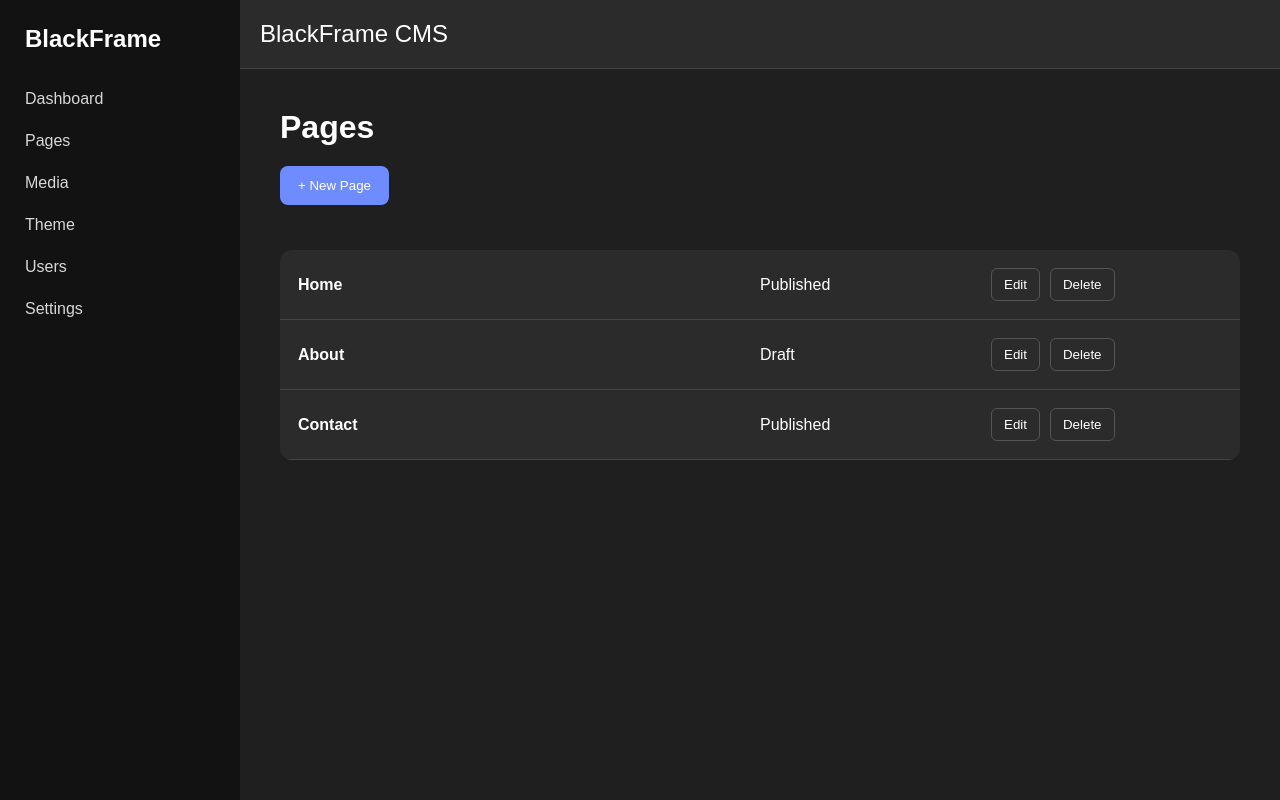
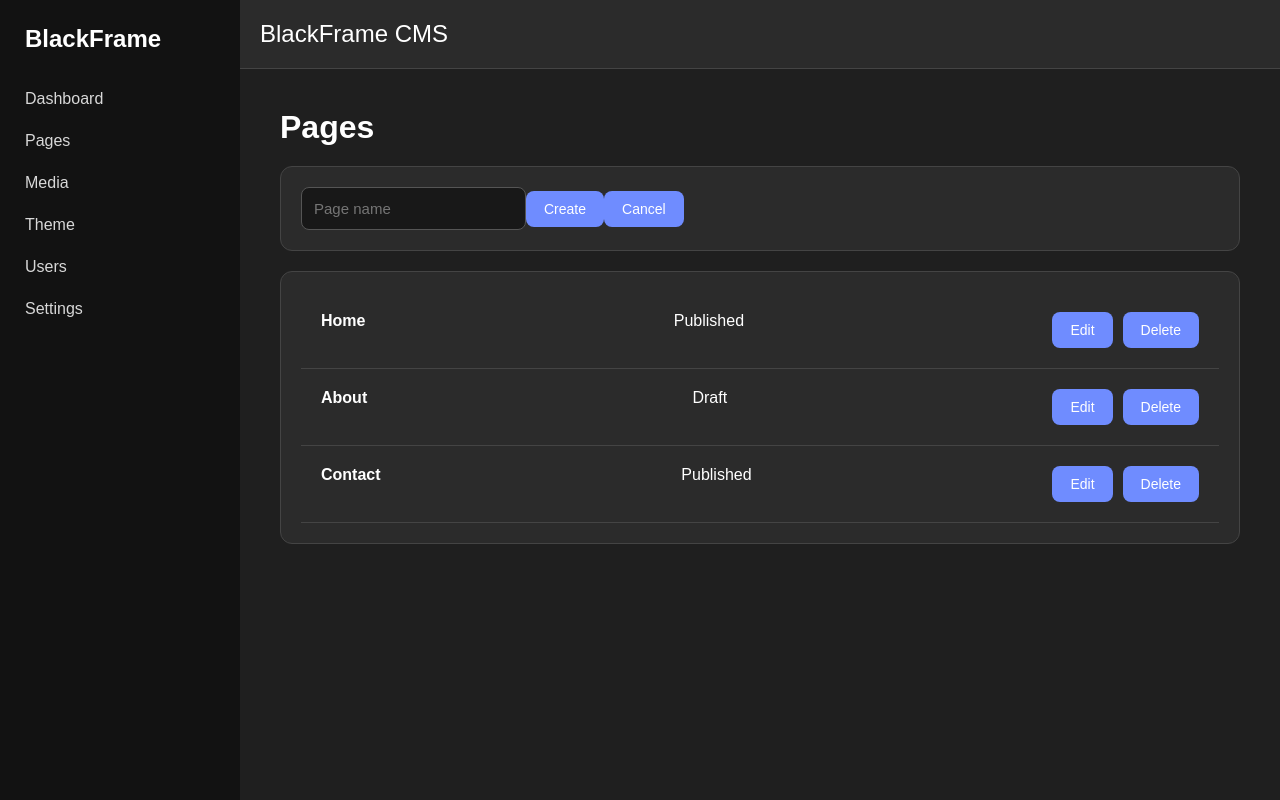
Before and after one commit to plasticblocks3D/blackframe-cms, a React (Vite) app: page /pages in a window 1280 px wide. Both pictures are taken after a click on the button "+ New Page". Built offline with nearby package versions, Linux system fonts and the light colour scheme.

Commit message:
Milestone 3.1

```diff
--- a/src/App.css
+++ b/src/App.css
@@ -4,142 +4,228 @@
   box-sizing: border-box;
 }
 
+
 html,
 body,
 #root {
-  width: 100%;
-  height: 100%;
-  font-family: Arial, Helvetica, sans-serif;
-}
-
-.app {
-  display: flex;
-  min-height: 100vh;
-  background: #1f1f1f;
-  color: white;
-}
-
-.sidebar {
-  width: 240px;
-  background: #121212;
-  padding: 25px;
-}
-
-.sidebar h2 {
-  margin-bottom: 25px;
-}
-
-.sidebar nav {
-  display: flex;
-  flex-direction: column;
-}
-
-.sidebar a {
-  color: #d8d8d8;
-  text-decoration: none;
-  padding: 12px 0;
-  transition: 0.2s;
-}
-
-.sidebar a:hover {
-  color: white;
-}
-
-.content {
-  flex: 1;
-}
-
-.topbar {
-  background: #2b2b2b;
-  padding: 20px;
-  font-size: 24px;
-  border-bottom: 1px solid #444;
-}
-
-.page {
-  padding: 40px;
-}
-
-.page h1 {
-  margin-bottom: 20px;
-}
-
-.stats-grid{
-    display:grid;
-    grid-template-columns:repeat(auto-fit,minmax(220px,1fr));
-    gap:20px;
-    margin-top:30px;
-}
-
-.stat-card{
-    background:#2b2b2b;
-    border:1px solid #444;
-    border-radius:12px;
-    padding:24px;
-    transition:.2s;
-}
-
-.stat-card:hover{
-    border-color:#6f8cff;
-    transform:translateY(-2px);
-}
-
-.stat-value{
-    font-size:38px;
-    font-weight:bold;
-}
-
-.stat-title{
-    margin-top:10px;
-    color:#aaa;
-}
-
-.page {
-  width: 100%;
-}
-
-.stats-grid {
-  width: 100%;
-}
-
-.primary-button {
-  background: #6f8cff;
-  color: white;
-  border: none;
-  padding: 12px 18px;
-  border-radius: 8px;
-  cursor: pointer;
-  margin-bottom: 25px;
-}
-
-.primary-button:hover {
-  opacity: .85;
+  width:100%;
+  height:100%;
+  font-family:Arial, Helvetica, sans-serif;
 }
 
 
-.page-table {
-  margin-top: 20px;
-  background: #2b2b2b;
-  border-radius: 12px;
-  overflow: hidden;
+body {
+  background:#1f1f1f;
+  color:white;
 }
 
 
-.page-row {
-  display: grid;
-  grid-template-columns: 2fr 1fr 1fr;
-  padding: 18px;
-  border-bottom: 1px solid #444;
-  align-items: center;
+
+.app {
+
+  display:flex;
+
+  min-height:100vh;
+
+  background:#1f1f1f;
+
 }
 
 
-.page-row button {
-  margin-right: 10px;
-  padding: 8px 12px;
-  border-radius: 6px;
-  border: 1px solid #555;
-  background: transparent;
-  color: white;
-  cursor: pointer;
+
+/* Sidebar */
+
+.sidebar {
+
+  width:240px;
+
+  background:#121212;
+
+  padding:25px;
+
 }
+
+
+.sidebar h2 {
+
+  margin-bottom:25px;
+
+}
+
+
+.sidebar nav {
+
+  display:flex;
+
+  flex-direction:column;
+
+}
+
+
+.sidebar a {
+
+  color:#d8d8d8;
+
+  text-decoration:none;
+
+  padding:12px 0;
+
+}
+
+
+.sidebar a:hover {
+
+  color:white;
+
+}
+
+
+
+
+
+/* Main */
+
+.content {
+
+  flex:1;
+
+}
+
+
+
+.topbar {
+
+  background:#2b2b2b;
+
+  padding:20px;
+
+  font-size:24px;
+
+  border-bottom:1px solid #444;
+
+}
+
+
+
+.page {
+
+  padding:40px;
+
+}
+
+
+
+.page h1 {
+
+  margin-bottom:20px;
+
+}
+
+
+
+
+
+/* Cards */
+
+.stat-card {
+
+  background:#2b2b2b;
+
+  border:1px solid #444;
+
+  border-radius:12px;
+
+  padding:20px;
+
+  margin-top:20px;
+
+}
+
+
+
+
+
+/* Buttons */
+
+button {
+
+  background:#6f8cff;
+
+  color:white;
+
+  border:none;
+
+  padding:10px 18px;
+
+  border-radius:8px;
+
+  cursor:pointer;
+
+  font-size:14px;
+
+}
+
+
+
+button:hover {
+
+  opacity:.85;
+
+}
+
+
+
+
+/* Inputs */
+
+input {
+
+  background:#181818;
+
+  color:white;
+
+  border:1px solid #555;
+
+  border-radius:8px;
+
+  padding:12px;
+
+  font-size:15px;
+
+}
+
+
+
+
+
+/* Page rows */
+
+.page-row {
+
+  display:flex;
+
+  justify-content:space-between;
+
+  align-items:center;
+
+  padding:20px;
+
+  border-bottom:1px solid #444;
+
+}
+
+
+
+.page-row:last-child {
+
+  border-bottom:none;
+
+}
+
+
+
+.page-actions button {
+
+  margin-left:10px;
+
+}
--- /dev/null
+++ b/src/pages/admin/PageEditor.tsx
@@ -0,0 +1,112 @@
+import { useParams, useNavigate } from "react-router-dom";
+import { useCMS } from "../../store/CMSContext";
+import { useState } from "react";
+
+
+export default function PageEditor() {
+
+
+  const { id } = useParams();
+
+  const navigate = useNavigate();
+
+  const { pages } = useCMS();
+
+
+  const page = pages.find(
+    p => p.id === Number(id)
+  );
+
+
+  const [title, setTitle] = useState(
+    page?.title || ""
+  );
+
+
+  if (!page) {
+
+    return (
+
+      <div className="page">
+
+        <h1>Page Not Found</h1>
+
+        <button onClick={() => navigate("/pages")}>
+
+          Back
+
+        </button>
+
+      </div>
+
+    );
+
+  }
+
+
+
+  return (
+
+    <div className="page">
+
+      <h1>Edit Page</h1>
+
+
+      <div className="stat-card">
+
+
+        <label>
+          Page Title
+        </label>
+
+
+        <input
+
+          value={title}
+
+          onChange={
+            e => setTitle(e.target.value)
+          }
+
+          style={{
+            width:"100%",
+            padding:"12px",
+            marginTop:"10px"
+          }}
+
+        />
+
+
+        <br /><br />
+
+
+        <button>
+
+          Save Changes
+
+        </button>
+
+
+        <button
+
+          onClick={() => navigate("/pages")}
+
+          style={{
+            marginLeft:"10px"
+          }}
+
+        >
+
+          Cancel
+
+        </button>
+
+
+      </div>
+
+
+    </div>
+
+  );
+
+}
--- a/src/pages/admin/Pages.tsx
+++ b/src/pages/admin/Pages.tsx
@@ -1,36 +1,128 @@
 import { useCMS } from "../../store/CMSContext";
+import { useState } from "react";
+import { useNavigate } from "react-router-dom";
 
 
 export default function Pages() {
 
-  const {
-    pages,
-    deletePage
-  } = useCMS();
+
+  const { pages, addPage, deletePage } = useCMS();
+
+
+  const navigate = useNavigate();
+
+
+  const [creating, setCreating] = useState(false);
+
+  const [name, setName] = useState("");
+
+
+
+  function createPage() {
+
+    if (!name.trim()) return;
+
+
+    addPage(name);
+
+
+    setName("");
+
+    setCreating(false);
+
+  }
+
 
 
   return (
 
     <div className="page">
 
+
       <h1>Pages</h1>
 
 
-      <button className="primary-button">
+
+      {!creating && (
+
+        <button
+
+          onClick={() => setCreating(true)}
+
+        >
+
           + New Page
+
+        </button>
+
+      )}
+
+
+
+
+      {creating && (
+
+        <div className="stat-card">
+
+
+          <input
+
+            placeholder="Page name"
+
+            value={name}
+
+            onChange={
+              e => setName(e.target.value)
+            }
+
+          />
+
+
+          <button onClick={createPage}>
+
+            Create
+
           </button>
 
 
+          <button
 
-      <div className="page-table">
+            onClick={() => setCreating(false)}
+
+          >
+
+            Cancel
+
+          </button>
+
+
+        </div>
+
+      )}
+
+
+
+
+
+
+      <div className="stat-card">
 
 
       {pages.map(page => (
 
         <div
-            className="page-row"
+
           key={page.id}
+
+          style={{
+            display:"flex",
+            justifyContent:"space-between",
+            padding:"20px",
+            borderBottom:"1px solid #444"
+          }}
+
         >
+
 
           <strong>
             {page.title}
@@ -42,25 +134,46 @@ export default function Pages() {
           </span>
 
 
+
           <div>
 
-              <button>
+
+          <button
+
+            onClick={() =>
+              navigate(`/pages/edit/${page.id}`)
+            }
+
+          >
+
             Edit
+
           </button>
 
 
+
           <button
+
             onClick={() =>
               deletePage(page.id)
             }
+
+            style={{
+              marginLeft:"10px"
+            }}
+
           >
+
             Delete
+
           </button>
+
 
           </div>
 
 
         </div>
+
 
       ))}
 
@@ -71,4 +184,5 @@ export default function Pages() {
     </div>
 
   );
+
 }
--- a/src/routes/AppRouter.tsx
+++ b/src/routes/AppRouter.tsx
@@ -4,24 +4,48 @@ import AdminLayout from "../layouts/AdminLayout";
 
 import Dashboard from "../pages/admin/Dashboard";
 import Pages from "../pages/admin/Pages";
+import PageEditor from "../pages/admin/PageEditor";
+
 import Media from "../pages/admin/Media";
 import Theme from "../pages/admin/Theme";
 import Users from "../pages/admin/Users";
 import Settings from "../pages/admin/Settings";
 
+
 export default function AppRouter() {
+
   return (
+
     <BrowserRouter>
+
       <Routes>
+
         <Route path="/" element={<AdminLayout />}>
+
           <Route index element={<Dashboard />} />
+
           <Route path="pages" element={<Pages />} />
+
+          <Route
+            path="pages/edit/:id"
+            element={<PageEditor />}
+          />
+
+
           <Route path="media" element={<Media />} />
+
           <Route path="theme" element={<Theme />} />
+
           <Route path="users" element={<Users />} />
+
           <Route path="settings" element={<Settings />} />
+
         </Route>
+
       </Routes>
+
     </BrowserRouter>
+
   );
+
 }
--- a/src/store/CMSContext.tsx
+++ b/src/store/CMSContext.tsx
@@ -1,4 +1,4 @@
-import { createContext, useContext, useState } from "react";
+import { createContext, useContext, useState, useEffect } from "react";
 
 
 export type Page = {
@@ -18,25 +18,59 @@ type CMSContextType = {
 const CMSContext = createContext<CMSContextType | null>(null);
 
 
-export function CMSProvider({ children }: { children: React.ReactNode }) {
 
-  const [pages, setPages] = useState<Page[]>([
+const defaultPages: Page[] = [
   {
     id: 1,
     title: "Home",
-      status: "Published",
+    status: "Published"
   },
   {
     id: 2,
     title: "About",
-      status: "Draft",
+    status: "Draft"
   },
   {
     id: 3,
     title: "Contact",
-      status: "Published",
-    },
-  ]);
+    status: "Published"
+  }
+];
+
+
+
+export function CMSProvider({
+  children
+}: {
+  children: React.ReactNode;
+}) {
+
+
+  const [pages, setPages] = useState<Page[]>(() => {
+
+    const saved = localStorage.getItem(
+      "blackframe-pages"
+    );
+
+    return saved
+      ? JSON.parse(saved)
+      : defaultPages;
+
+  });
+
+
+
+  // Save whenever pages change
+  useEffect(() => {
+
+    localStorage.setItem(
+      "blackframe-pages",
+      JSON.stringify(pages)
+    );
+
+  }, [pages]);
+
+
 
 
   function addPage(title: string) {
@@ -47,11 +81,15 @@ export function CMSProvider({ children }: { children: React.ReactNode }) {
       status: "Draft",
     };
 
+
     setPages([
       ...pages,
       newPage
     ]);
+
   }
+
+
 
 
   function deletePage(id: number) {
@@ -65,7 +103,10 @@ export function CMSProvider({ children }: { children: React.ReactNode }) {
   }
 
 
+
+
   return (
+
     <CMSContext.Provider
       value={{
         pages,
@@ -73,10 +114,16 @@ export function CMSProvider({ children }: { children: React.ReactNode }) {
         deletePage
       }}
     >
+
       {children}
+
     </CMSContext.Provider>
+
   );
+
 }
+
+
 
 
 
@@ -84,11 +131,15 @@ export function useCMS() {
 
   const context = useContext(CMSContext);
 
+
   if (!context) {
+
     throw new Error(
       "useCMS must be used inside CMSProvider"
     );
+
   }
+
 
   return context;
 
```
Lines whose indentation alone changed are shown as unchanged.
